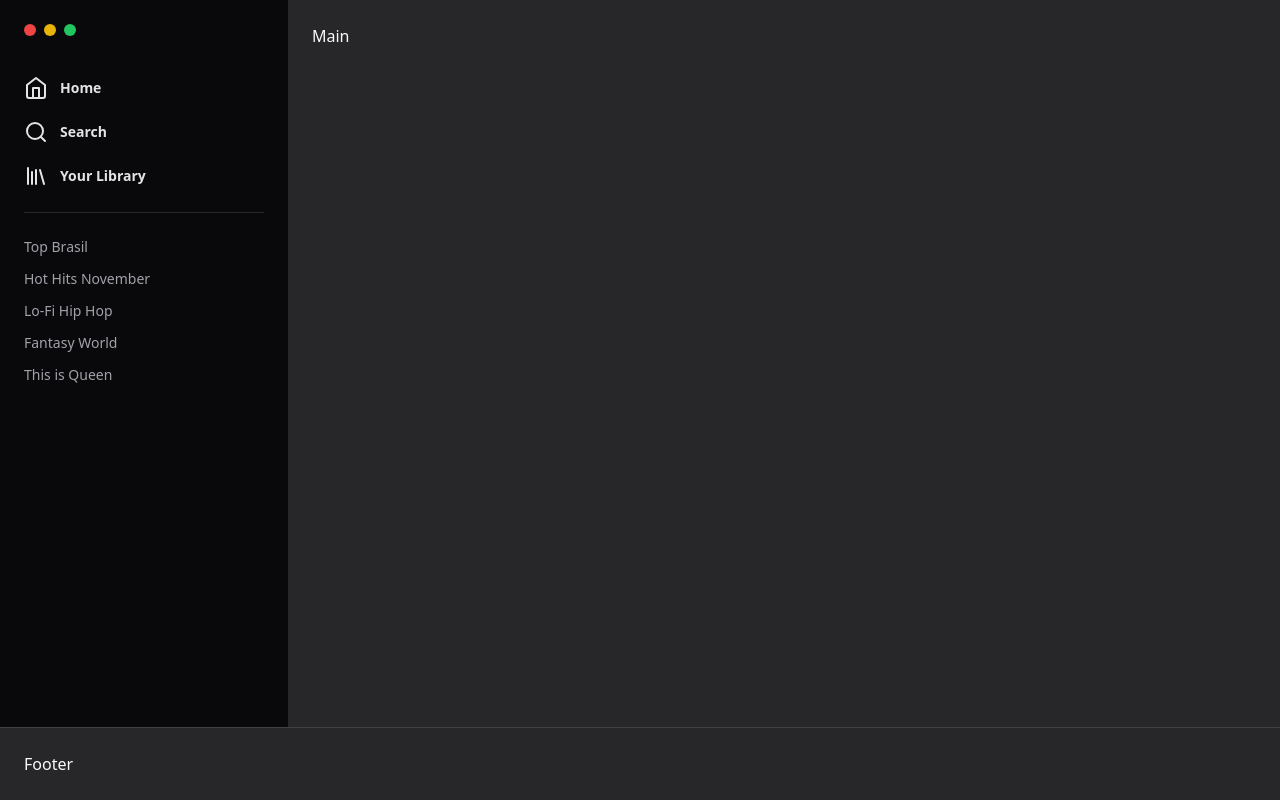
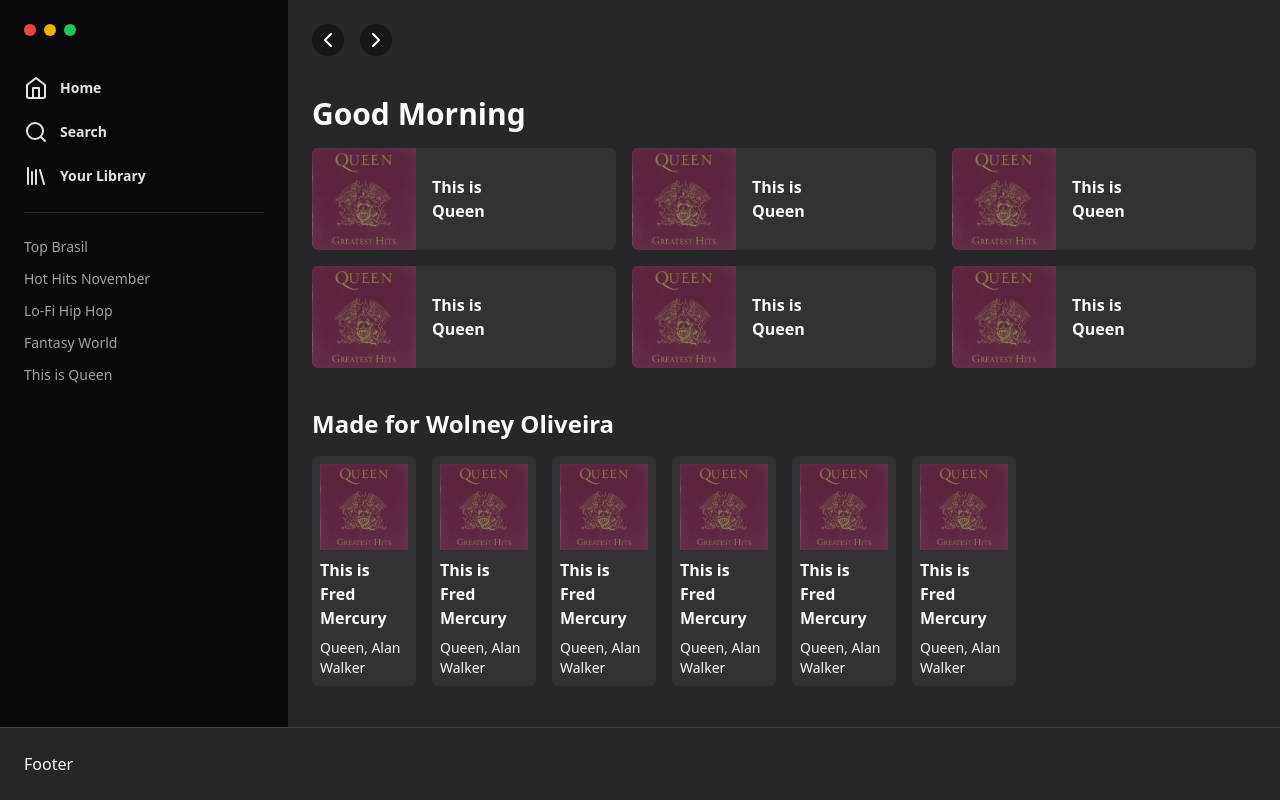
Before and after one commit to wolney-fo/spotify-web-ui, a Next.js app: page / in a window 1280 px wide. Built offline with nearby package versions, Linux system fonts and the light colour scheme.

Commit message:
feat: main section

```diff
--- /dev/null
+++ b/src/app/config.ts
@@ -0,0 +1 @@
+export const userName = "Wolney Oliveira"
--- a/src/app/page.tsx
+++ b/src/app/page.tsx
@@ -1,4 +1,6 @@
-import { Home as HomeIcon, Search, Library } from "lucide-react";
+import { Home as HomeIcon, Search, Library, ChevronLeft, ChevronRight, Play } from "lucide-react";
+import Image from "next/image";
+import { userName } from "./config";
 
 export default function Home() {
   return (
@@ -33,14 +35,188 @@
           </nav>
 
           <nav className="mt-6 pt-6 border-t border-zinc-800 flex flex-col gap-3">
-            <a href="" className="text-sm text-zinc-400 hover:text-zinc-100">Top Brasil</a>
-            <a href="" className="text-sm text-zinc-400 hover:text-zinc-100">Hot Hits November</a>
-            <a href="" className="text-sm text-zinc-400 hover:text-zinc-100">Lo-Fi Hip Hop</a>
-            <a href="" className="text-sm text-zinc-400 hover:text-zinc-100">Fantasy World</a>
-            <a href="" className="text-sm text-zinc-400 hover:text-zinc-100">This is Queen</a>
+            <a href="" className="text-sm text-zinc-400 hover:text-zinc-100">
+              Top Brasil
+            </a>
+            <a href="" className="text-sm text-zinc-400 hover:text-zinc-100">
+              Hot Hits November
+            </a>
+            <a href="" className="text-sm text-zinc-400 hover:text-zinc-100">
+              Lo-Fi Hip Hop
+            </a>
+            <a href="" className="text-sm text-zinc-400 hover:text-zinc-100">
+              Fantasy World
+            </a>
+            <a href="" className="text-sm text-zinc-400 hover:text-zinc-100">
+              This is Queen
+            </a>
           </nav>
         </aside>
-        <main className="flex-1 p-6">Main</main>
+
+        <main className="flex-1 p-6">
+          <div className="flex items-center gap-4">
+            <button className="p-1 rounded-full bg-black/40">
+              <ChevronLeft />
+            </button>
+            <button className="p-1 rounded-full bg-black/40">
+              <ChevronRight />
+            </button>
+          </div>
+
+          <h1 className="font-semibold text-3xl mt-10">Good Morning</h1>
+
+          <div className="grid grid-cols-3 gap-4 mt-4">
+            <a className="bg-white/5 group rounded-md flex items-center gap-4 overflow-hidden hover:bg-white/10 transition-colors hover:cursor-pointer">
+              <Image
+                src="/album.webp"
+                width={104}
+                height={104}
+                alt="Album Cover"
+              />
+              <strong>This is Queen</strong>
+
+              <button className="w-12 h-12 flex items-center justify-center pl-1 rounded-full bg-green-400 text-black ml-auto mr-8 invisible group-hover:visible">
+                <Play />
+              </button>
+            </a>
+            <a className="bg-white/5 group rounded-md flex items-center gap-4 overflow-hidden hover:bg-white/10 transition-colors hover:cursor-pointer">
+              <Image
+                src="/album.webp"
+                width={104}
+                height={104}
+                alt="Album Cover"
+              />
+              <strong>This is Queen</strong>
+
+              <button className="w-12 h-12 flex items-center justify-center pl-1 rounded-full bg-green-400 text-black ml-auto mr-8 invisible group-hover:visible">
+                <Play />
+              </button>
+            </a>
+            <a className="bg-white/5 group rounded-md flex items-center gap-4 overflow-hidden hover:bg-white/10 transition-colors hover:cursor-pointer">
+              <Image
+                src="/album.webp"
+                width={104}
+                height={104}
+                alt="Album Cover"
+              />
+              <strong>This is Queen</strong>
+
+              <button className="w-12 h-12 flex items-center justify-center pl-1 rounded-full bg-green-400 text-black ml-auto mr-8 invisible group-hover:visible">
+                <Play />
+              </button>
+            </a>
+            <a className="bg-white/5 group rounded-md flex items-center gap-4 overflow-hidden hover:bg-white/10 transition-colors hover:cursor-pointer">
+              <Image
+                src="/album.webp"
+                width={104}
+                height={104}
+                alt="Album Cover"
+              />
+              <strong>This is Queen</strong>
+
+              <button className="w-12 h-12 flex items-center justify-center pl-1 rounded-full bg-green-400 text-black ml-auto mr-8 invisible group-hover:visible">
+                <Play />
+              </button>
+            </a>
+            <a className="bg-white/5 group rounded-md flex items-center gap-4 overflow-hidden hover:bg-white/10 transition-colors hover:cursor-pointer">
+              <Image
+                src="/album.webp"
+                width={104}
+                height={104}
+                alt="Album Cover"
+              />
+              <strong>This is Queen</strong>
+
+              <button className="w-12 h-12 flex items-center justify-center pl-1 rounded-full bg-green-400 text-black ml-auto mr-8 invisible group-hover:visible">
+                <Play />
+              </button>
+            </a>
+            <a className="bg-white/5 group rounded-md flex items-center gap-4 overflow-hidden hover:bg-white/10 transition-colors hover:cursor-pointer">
+              <Image
+                src="/album.webp"
+                width={104}
+                height={104}
+                alt="Album Cover"
+              />
+              <strong>This is Queen</strong>
+
+              <button className="w-12 h-12 flex items-center justify-center pl-1 rounded-full bg-green-400 text-black ml-auto mr-8 invisible group-hover:visible">
+                <Play />
+              </button>
+            </a>
+          </div>
+
+          <h2 className="font-semibold text-2xl mt-10">Made for {userName}</h2>
+
+          <div className="grid grid-cols-8 gap-4 mt-4">
+            <a className="bg-white/5 p-2 rounded-md flex flex-col gap-2 hover:bg-white/10 transition-colors">
+              <Image
+                className="w-full"
+                src="/album.webp"
+                width={120}
+                height={120}
+                alt="Album Cover"
+              />
+              <strong className="font-semibold">This is Fred Mercury</strong>
+              <span className="text-sm text-zinc- 400">Queen, Alan Walker</span>
+            </a>
+            <a className="bg-white/5 p-2 rounded-md flex flex-col gap-2 hover:bg-white/10 transition-colors">
+              <Image
+                className="w-full"
+                src="/album.webp"
+                width={120}
+                height={120}
+                alt="Album Cover"
+              />
+              <strong className="font-semibold">This is Fred Mercury</strong>
+              <span className="text-sm text-zinc- 400">Queen, Alan Walker</span>
+            </a>
+            <a className="bg-white/5 p-2 rounded-md flex flex-col gap-2 hover:bg-white/10 transition-colors">
+              <Image
+                className="w-full"
+                src="/album.webp"
+                width={120}
+                height={120}
+                alt="Album Cover"
+              />
+              <strong className="font-semibold">This is Fred Mercury</strong>
+              <span className="text-sm text-zinc- 400">Queen, Alan Walker</span>
+            </a>
+            <a className="bg-white/5 p-2 rounded-md flex flex-col gap-2 hover:bg-white/10 transition-colors">
+              <Image
+                className="w-full"
+                src="/album.webp"
+                width={120}
+                height={120}
+                alt="Album Cover"
+              />
+              <strong className="font-semibold">This is Fred Mercury</strong>
+              <span className="text-sm text-zinc- 400">Queen, Alan Walker</span>
+            </a>
+            <a className="bg-white/5 p-2 rounded-md flex flex-col gap-2 hover:bg-white/10 transition-colors">
+              <Image
+                className="w-full"
+                src="/album.webp"
+                width={120}
+                height={120}
+                alt="Album Cover"
+              />
+              <strong className="font-semibold">This is Fred Mercury</strong>
+              <span className="text-sm text-zinc- 400">Queen, Alan Walker</span>
+            </a>
+            <a className="bg-white/5 p-2 rounded-md flex flex-col gap-2 hover:bg-white/10 transition-colors">
+              <Image
+                className="w-full"
+                src="/album.webp"
+                width={120}
+                height={120}
+                alt="Album Cover"
+              />
+              <strong className="font-semibold">This is Fred Mercury</strong>
+              <span className="text-sm text-zinc- 400">Queen, Alan Walker</span>
+            </a>
+          </div>
+        </main>
       </div>
       <footer className="bg-zinc-800 border-t border-zinc-700 p-6">
         Footer
```
Also changed, not shown: public/album.webp (added).
